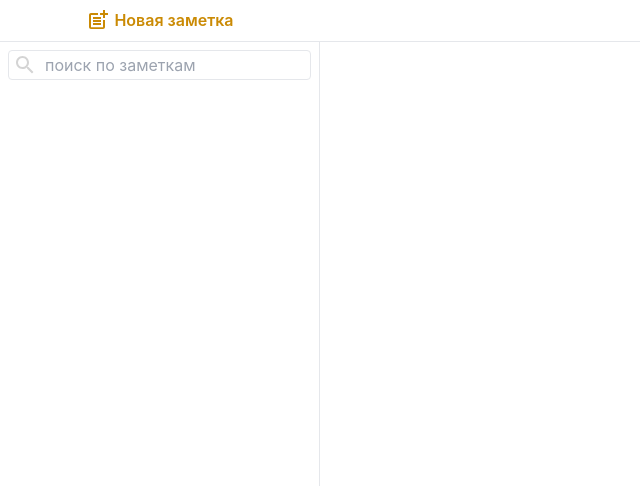
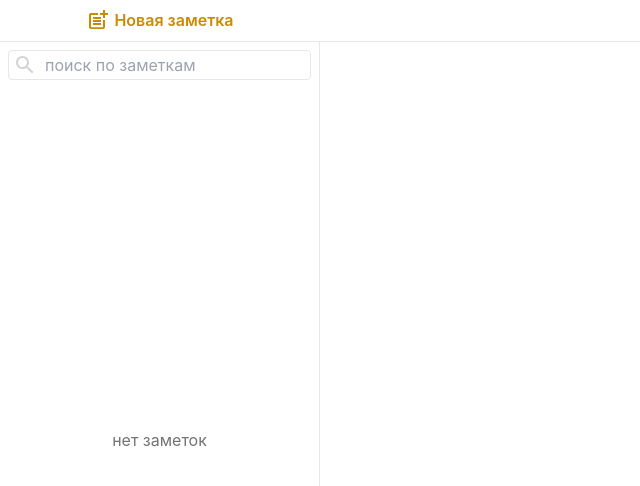
Before and after one commit to kulakovd/notes-app, a React (Create React App) app: page / in a window 1280 px wide. Shown: the top 486 px of the page, without its empty margins (0-640 px from the left). Built offline with nearby package versions, Linux system fonts and the light colour scheme.

Commit message:
Add message when no notes in the notes list

```diff
--- a/src/components/NotesList/index.tsx
+++ b/src/components/NotesList/index.tsx
@@ -37,10 +37,15 @@ export const NotesList: React.FC = () => {
         </div>
       )}
     >
-      <div className="p-2 border-r h-full overflow-y-auto dark:bg-neutral-700 dark:border-gray-900">
+      <div className="flex flex-col p-2 border-r h-full overflow-y-auto dark:bg-neutral-700 dark:border-gray-900">
         <div className="mb-2">
           <SearchBox />
         </div>
+        {notes.length === 0 && (
+          <div className="flex-1 flex items-center justify-center text-neutral-500">
+            нет заметок
+          </div>
+        )}
         {notes.map((note, i) => (
           <NotesListItem
             key={note.id}
```
